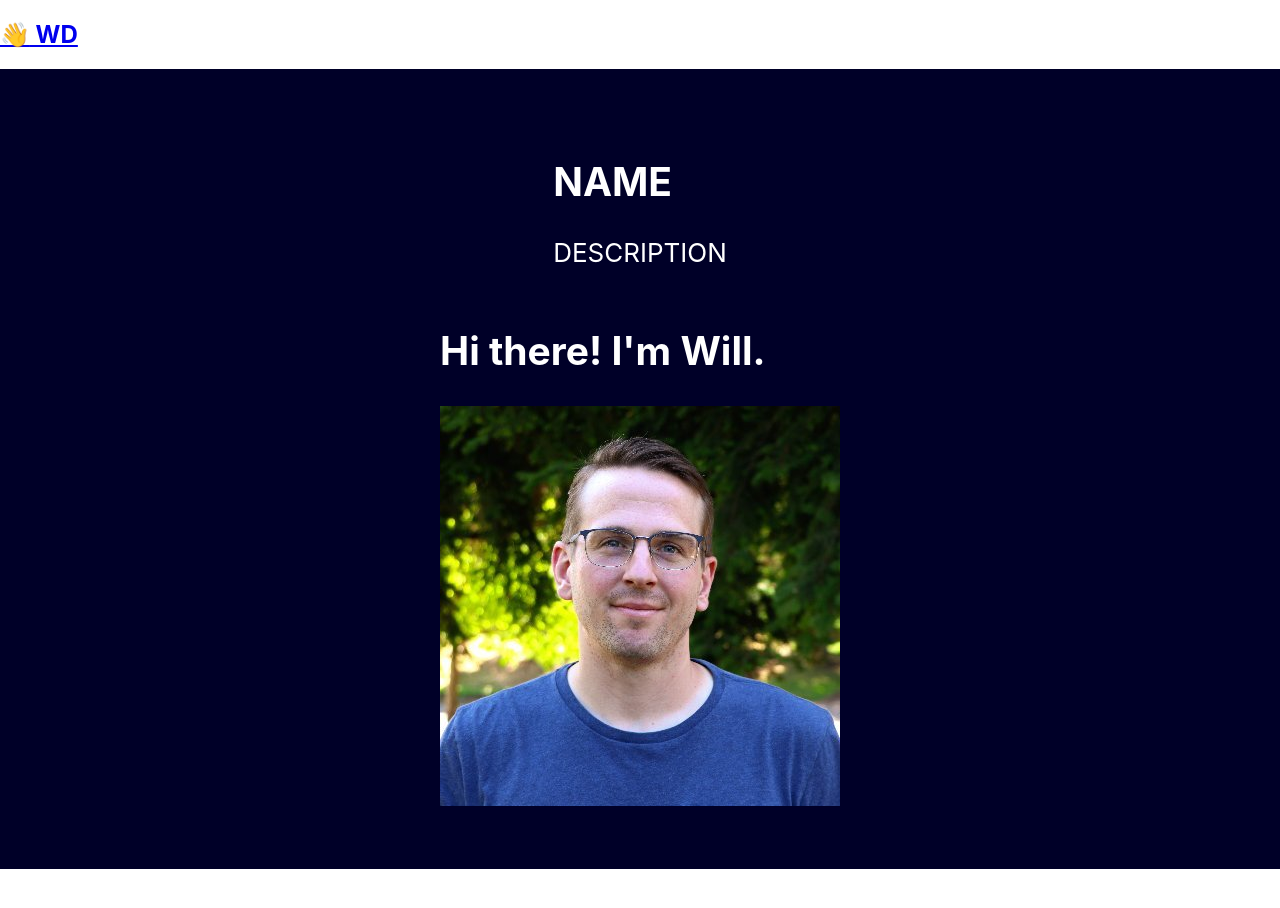
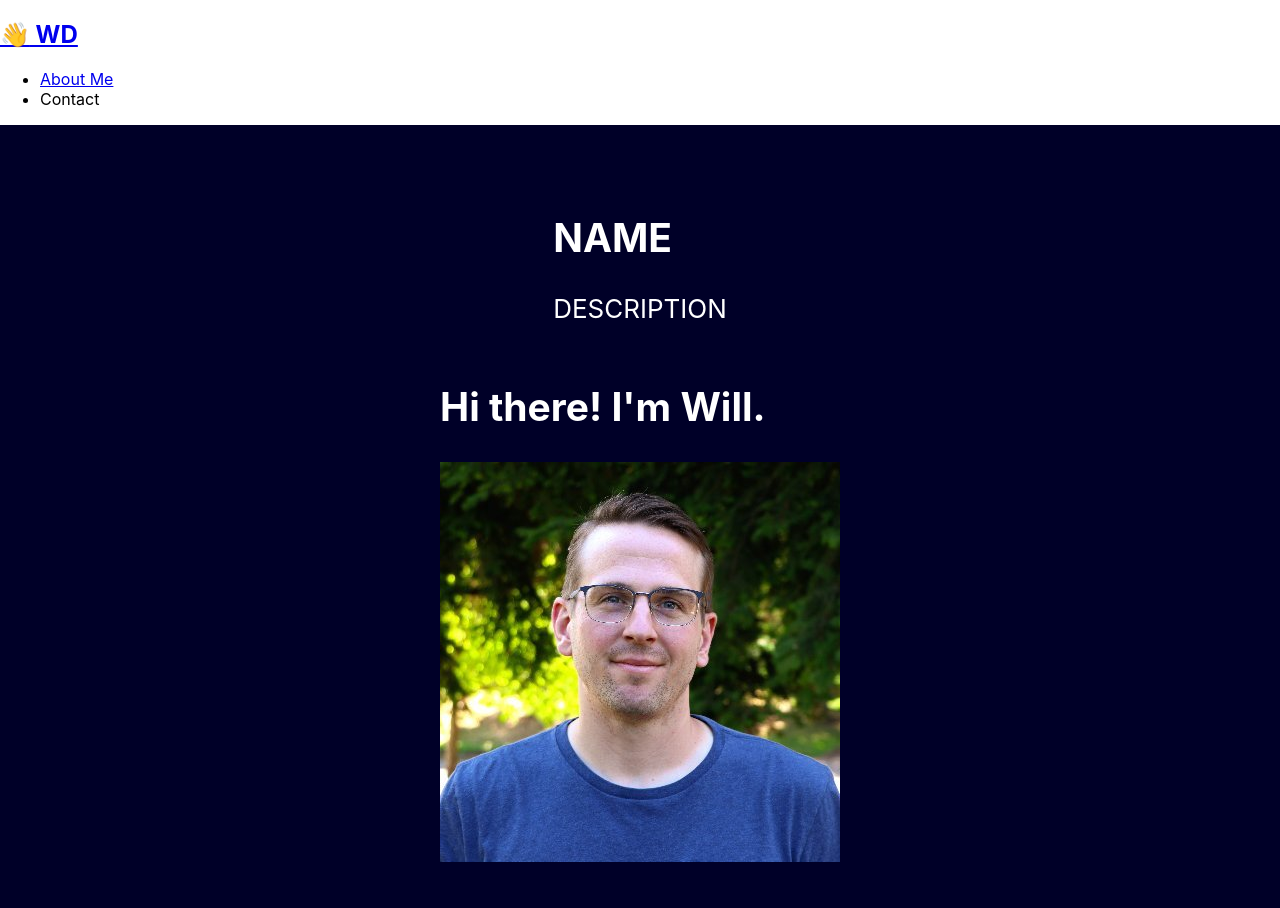
Before and after one commit to willdarkins/portfolio_darkins, a React (Create React App) app: page / in a window 1280 px wide. Shown: the top 908 px of the page. Before the commit the page ends 869 px from the top, so only its background shows below. Built offline with nearby package versions, Linux system fonts and the light colour scheme.

Commit message:
added more functionality to the Nav component

```diff
--- a/src/components/Nav/index.js
+++ b/src/components/Nav/index.js
@@ -8,6 +8,20 @@ function Nav() {
                     <span role="img" aria-label="Waving Hand"> 👋</span> WD
                 </a>
             </h2>
+            <nav>
+                <ul>
+                    <li>
+                        <a href='#about'>
+                            About Me
+                        </a>
+                    </li>
+                    <li>
+                        <span>
+                            Contact
+                        </span>
+                    </li>
+                </ul>
+            </nav>
         </header>
     )
 }
```
